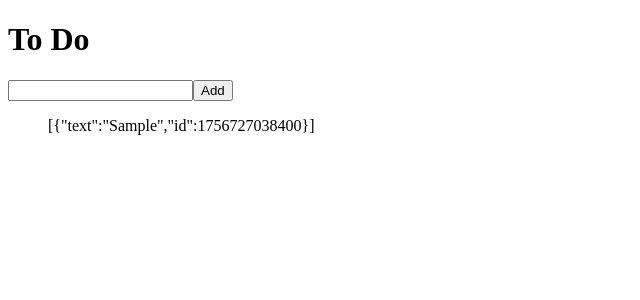
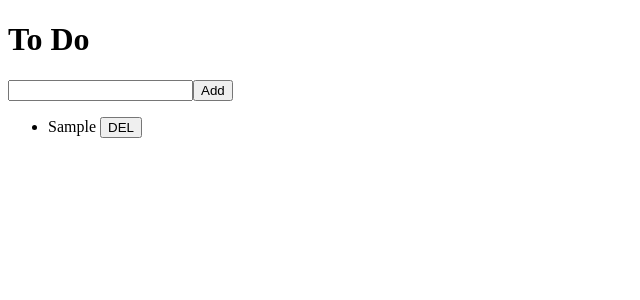
Before and after one commit to HanDongWook/react-redux, a React (Create React App) app: page / in a window 1280 px wide. Both pictures are taken after typing "Sample" into the empty fields and a click on the button "Add". Shown: the top 300 px of the page, without its empty margins (0-640 px from the left). Built offline with nearby package versions, Linux system fonts and the light colour scheme.

Commit message:
Deleting To Do

```diff
--- /dev/null
+++ b/src/components/ToDo.js
@@ -0,0 +1,19 @@
+import React from "react";
+import { connect } from "react-redux";
+import { actionCreators } from "../store";
+
+function ToDo({ text, onBtnClick }) {
+    return (
+        <li>
+            {text} <button onClick={onBtnClick}>DEL</button>
+        </li>
+    )
+}
+
+function mapDispatchToProps(dispatch, ownProps) {
+    return {
+        onBtnClick: () => dispatch(actionCreators.deleteToDo(ownProps.id))
+    }
+}
+
+export default connect(null, mapDispatchToProps)(ToDo);
--- a/src/routes/Home.js
+++ b/src/routes/Home.js
@@ -1,6 +1,7 @@
 import React, { useState } from "react";
 import { connect } from "react-redux";
 import { actionCreators } from "../store";
+import ToDo from "../components/ToDo";
 
 function Home({ toDos, addToDo }) {
     console.log(toDos);
@@ -21,7 +22,9 @@
                 <button>Add</button>
             </form>
             <ul>
-                {JSON.stringify(toDos)}
+                {toDos.map(toDo => (
+                    <ToDo {...toDo} key={toDo.id} />
+                ))}
             </ul>
         </>
     );
--- a/src/store.js
+++ b/src/store.js
@@ -13,7 +13,7 @@
 const deleteToDo = id => {
   return {
     type: DELETE,
-    id
+    id: parseInt(id)
   };
 };
 
@@ -22,7 +22,7 @@
     case ADD:
       return [{ text: action.text, id: Date.now() }, ...state];
     case DELETE:
-      return state.filter(toDo => toDo !== action.id);
+      return state.filter(toDo => toDo.id !== action.id);
     default:
       return state;
   }
```
